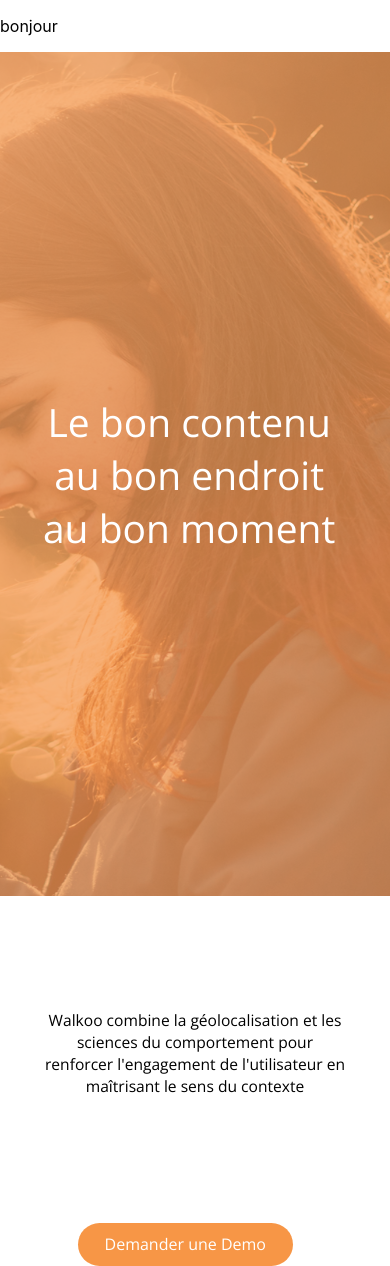
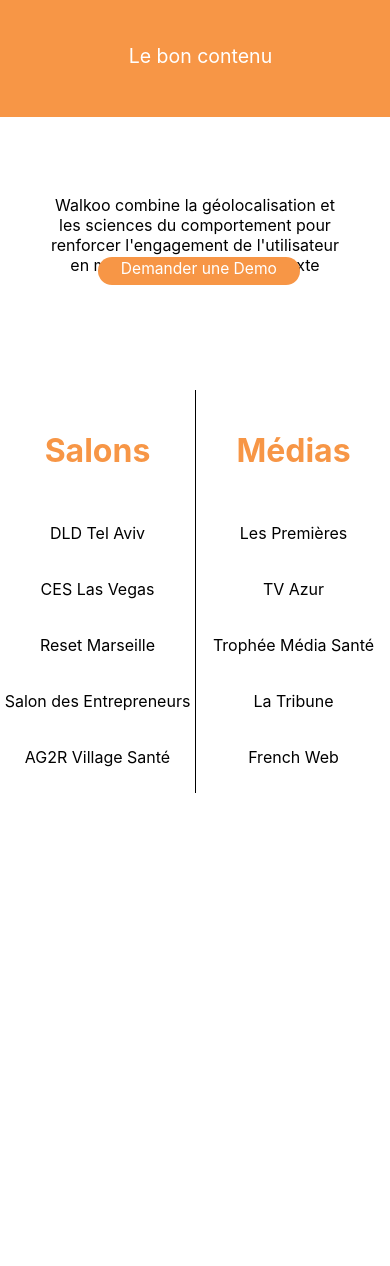
Before and after one commit to JulieGcql/walkoo_project, a React (Create React App) app in the folder frontend/: page / in a window 390 px wide. After the commit the page ends 844 px from the top, so only its background shows below. Built offline with nearby package versions, Linux system fonts and the light colour scheme; a web font is replaced by a local one.

Commit message:
component accueil and salons et média

```diff
--- a/frontend/package.json
+++ b/frontend/package.json
@@ -3,6 +3,7 @@
   "version": "0.1.0",
   "private": true,
   "dependencies": {
+    "animate.css": "^3.7.0",
     "node-sass": "^4.10.0",
     "react": "^16.6.3",
     "react-dom": "^16.6.3",
--- a/frontend/public/index.html
+++ b/frontend/public/index.html
@@ -11,7 +11,7 @@
     -->
     <link rel="manifest" href="%PUBLIC_URL%/manifest.json">
     <link href="http://fr.allfont.net/allfont.css?fonts=lane-narrow" rel="stylesheet" type="text/css" />
-
+    <link rel="stylesheet" href="https://cdnjs.cloudflare.com/ajax/libs/animate.css/3.7.0/animate.min.css">
     <!--
       Notice the use of %PUBLIC_URL% in the tags above.
       It will be replaced with the URL of the `public` folder during the build.
--- a/frontend/src/Pages/Website/Website.js
+++ b/frontend/src/Pages/Website/Website.js
@@ -2,6 +2,7 @@
 import Navbar from '../../components/Navbar/Navbar';
 import Expertise from '../../components/Expertise/Expertise'
 import Accueil from '../../components/Accueil/Accueil'
+import MediasSalons from '../../components/MediasSalons/MediasSalons'
 
 export default class Website extends Component {
   render() {
@@ -10,6 +11,7 @@
         <Navbar/>
         <Expertise/>
         <Accueil/>
+        <MediasSalons/>
       </div>
     )
   }
--- a/frontend/src/components/Accueil/Accueil.js
+++ b/frontend/src/components/Accueil/Accueil.js
@@ -1,18 +1,26 @@
 import React, { Component } from 'react';
-import'./Accueil.scss';
+import './Accueil.scss';
 
 
 export default class Accueil extends Component {
   render() {
     return (
-      <div class="Container">
-        <div className="opacity">
-          <div class="Text1">Le bon contenu au bon endroit au bon moment</div>
-          <div class="Text2">Walkoo combine la géolocalisation et les sciences du comportement
-                      pour renforcer l'engagement de l'utilisateur en maîtrisant le sens
-                du contexte</div>
-          <div class="boutton">Demander une Demo</div>
+      <div class="containerAnim">
+
+        <div className="Text1 ">
+
+              <div className="first">Le bon contenu</div>
+              <div className="second">Au bon endroit</div>
+              <div className="third">Au bon moment</div>
         </div>
+
+        <div className="secondContainer">
+
+          <p className="Text2">Walkoo combine la géolocalisation et les sciences du comportement pour renforcer l'engagement de l'utilisateur en maîtrisant le sens du contexte</p>
+          <p className="Bouton">Demander une Demo</p>
+        </div>
+
+
       </div>
 
 
--- a/frontend/src/components/Accueil/Accueil.scss
+++ b/frontend/src/components/Accueil/Accueil.scss
@@ -1,116 +1,249 @@
 @import '../../Variables.scss';
 @import url('https://fonts.googleapis.com/css?family=Open+Sans');
 
-
-.Container {
-display: grid;
-grid-template-columns: 0.6fr 1fr;
-grid-template-rows: 1fr 1fr 1fr;
-grid-template-areas: "Text1 ." "Text2 ." "boutton .";
-grid-area: Container;
-background-image: url(../../pictures/Nenette.jpg);
-height:100vh;
-background-size: cover;
+.containerAnim{
+  height: 25vw;
+  justify-items: center;
 
 
-.opacity{
-    background-color:  rgba(247,150,70,0.7);
-    height: 100vh;
-    display: flex;
-    flex-direction: column;
-    justify-content: space-around;
+
+  .Text1 {
     text-align: center;
+    height: 30vw;
+    background-color: rgb(247, 150, 70);
+    display: inline-flex;
+    font-size: 2vw;
+    color:white;
+    width: 100vw;
+    position:absolute;
+    top:0;
+
+    .first{
+
+      // visibility:hidden;
+      font-size:5vw;
+        width: auto;
+        height: auto;
+        color:white;
+        position: absolute;
+        -webkit-animation: mymove 20s infinite; /* Safari 4.0 - 8.0 */
+        animation: mymove 20s infinite;
+        z-index:1;
+        left: 33vw;
+    }
+
+    .second{
+
+      visibility:hidden;
+      font-size:5vw;
+        width: auto;
+        height: auto;
+        color:white;
+        left:0px;
+        position: absolute;
+        -webkit-animation: mymove2 20s infinite; /* Safari 4.0 - 8.0 */
+        animation: mymove2 20s infinite;
+        animation-delay: 5s;
+        z-index:2;
+        left: 33vw;
+    }
+
+    .third{
+
+    visibility:hidden;
+      font-size:5vw;
+        width: auto;
+        height: auto;
+        color:white;
+        left:0px;
+        position: absolute;
+        -webkit-animation: mymove3 20s infinite; /* Safari 4.0 - 8.0 */
+        animation: mymove3 20s infinite;
+        animation-delay:10s;
+        z-index:3;
+        left: 33vw;
+    }
+  }
+}
+  .secondContainer{
+    margin-top: 34vw;
+    height:20vw;
+  }
+    .Text2 {
+      text-align: center;
+      height: 6vw;
+      bottom: 2vw;
+      margin-left: 15vw;
+      margin-right: 15vw;
+    }
+
+    .Bouton {
+      text-align: center;
+      background-color: rgb(247, 150, 70);
+      height: 5vw;
+      border-radius: 90px;
+      font-size: 2vw;
+      color: white;
+      width: 40%;
+      line-height: 5vw;
+      margin-left: 30vw;
+      bottom: 2vw;
+
+    }
 
 
-.Text1 {
-    grid-area: Text1;
+    /* Safari 4.0 - 8.0 */
+    @-webkit-keyframes mymove
+    {
+        0%   {bottom: 0vw;opacity:1}
+        10%  {bottom: 7vw;visibility:visible;}
+        46% {bottom: 1vw;opacity:1;}
+        51%{bottom:25vw;opacity:0.2;}
+        100%{bottom:25vw;opacity:0;}
+    }
 
+    /* Standard syntax */
+    @keyframes mymove
+    {
+
+      0%   {bottom: 0vw;opacity:1}
+      10%  {bottom: 7vw;visibility:visible;}
+      46% {bottom: 15vw;opacity:1;}
+      51%{bottom:25vw;opacity:0.2;}
+      100%{bottom:25vw;opacity:0;}
+    }
+
+    @-webkit-keyframes mymove2
+    {
+
+      0%   {bottom: 0vw;opacity:1}
+        10%  {bottom: 7vw;visibility:visible;}
+        46% {bottom: 15vw;opacity:1;}
+        51%{bottom:25vw;opacity:0.2;}
+        100%{bottom:25vw;opacity:0;}
+  }
+    /* Standard syntax */
+    @keyframes mymove2
+    {
+
+      0%   {bottom: 0vw;opacity:1}
+        10%  {bottom: 7vw;visibility:visible;}
+        46% {bottom: 15vw;opacity:1;}
+        51%{bottom:25vw;opacity:0.2;}
+        100%{bottom:25vw;opacity:0;}
+  }
+    @-webkit-keyframes mymove3
+    {
+      0%   {bottom: 0vw;opacity:1}
+        10%  {bottom: 7vw;visibility:visible;}
+        46% {bottom: 15vw;opacity:1;}
+        51%{bottom:25vw;opacity:0.2;}
+        100%{bottom:25vw;opacity:0;}
+  }
+
+    /* Standard syntax */
+    @keyframes mymove3
+    {
+      0%   {bottom: 0vw;opacity:1}
+      10%  {bottom: 7vw;visibility:visible;}
+      46% {bottom: 15vw;opacity:1;}
+      51%{bottom:25vw;opacity:0.2;}
+      100%{bottom:25vw;opacity:0;}
+  }
+
+
+
+
+/*telport*/
+@media screen and (max-width: 425px) {
+
+  .secondContainer{
+    margin-top: 50vw;
+    height:33vw;
+  }
+
+  .Text1 {
     text-align: center;
-    font-family: 'Open Sans', sans-serif;
+    height: 50vw;
+    background-color: #f79646;
+    display: inline-flex;
+    font-size: 6vw;
+    color: white;
+    width: 100vw;
+    position: absolute;
+    top: 0;
+  }
+
+  .Text2 {
+    text-align: center;
+    height: 6vw;
+    bottom: 2vw;
+    margin-left: 11vw;
+    margin-right: 11vw;
+}
+  .Bouton {
+    text-align: center;
+    background-color: #f79646;
+    height: 7vw;
+    border-radius: 90px;
     font-size: 4vw;
-    color:white;
-    margin-left: 3vw;
-    padding-right: 3vw;
+    color: white;
+    width: 52%;
+    line-height: 6vw;
+    margin-left: 25vw;
+    top: 62vw;
+    position: absolute;
+}
 
 }
 
 
-.Text2 {
-    grid-area: Text2;
+/*Ecran Moyen desktop*/
 
+@media screen and (max-width: 768px) {
+
+  .secondContainer{
+    margin-top: 50vw;
+    height:33vw;
+  }
+
+  .Text1 {
     text-align: center;
-    font-family: 'Open Sans', sans-serif;
-    margin-left: 3vw;
-    margin-right: 3vw;
-    font-size: 1.3vw;
+    height: 50vw;
+    background-color: #f79646;
+    display: inline-flex;
+    font-size: 6vw;
+    color: white;
+    width: 100vw;
+    position: absolute;
+    top: 0;
+  }
+
+  .Text2 {
+    text-align: center;
+    height: 6vw;
+    bottom: 2vw;
+    margin-left: 11vw;
+    margin-right: 11vw;
+}
+  .Bouton {
+    text-align: center;
+    background-color: #f79646;
+    height: 7vw;
+    border-radius: 90px;
+    font-size: 4vw;
+    color: white;
+    width: 52%;
+    line-height: 6vw;
+    margin-left: 25vw;
+    top: 62vw;
+    position: absolute;
+}
 }
 
+/*Ecran Large desktop*/
 
-.boutton {
-    grid-area: Text3;
-    width: 55%;
-    line-height: 5vw;
-    color: white;
-    background-color:  rgb(247, 150, 70);
-    text-align: center;
-    font-family: 'Open Sans', sans-serif;
-    margin-left: 8vw;
-    margin-right: 8vw;
-    border-radius:50px;
-    line-height: 4vw;
-}
-        }
-    }
-
-@media (max-width: 600px) {
-        .Container {
-display: grid;
-grid-template-columns: 1fr;
-grid-template-rows: 1fr 1fr 1fr;
-grid-template-areas: "Text1 ." "Text2 ." "boutton .";
-grid-area: Container;
-background-image: url(../../pictures/Nenette.jpg);
-height:100vh;
-background-size: cover;
-background-position: right;
-}
-
-.Text1 {
-    grid-area: Text1;
-
-    text-align: center;
-    font-family: 'Open Sans', sans-serif;
-    font-size: 10vw !important;
-    color:white;
-    margin-left: 7vw !important;
-    margin-right: 7vw !important;
-}
-
-.Text2 {
-    grid-area: Text2;
-
-    text-align: center;
-    font-family: 'Open Sans', sans-serif;
-    margin-left: 11vw !important;
-    margin-right: 11vw !important;
-    font-size: 4vw !important;
-    position: absolute;
-    bottom: -30%;
-}
+@media screen and (min-width: 1200px) {
 
 
-.boutton {
-    grid-area: Text3;
-    width: 55%;
-    line-height: 5vw;
-    color: white;
-    background-color:  rgb(247, 150, 70);
-    text-align: center;
-    font-family: 'Open Sans', sans-serif;
-    margin-left: 20vw !important;
-    border-radius:50px;
-    line-height: 11vw !important;
-    position: absolute;
-    bottom: -50%;
-}
-}
+  }
--- /dev/null
+++ b/frontend/src/components/MediasSalons/Media.json
@@ -0,0 +1,22 @@
+[
+    {
+        "id":"1",
+        "media":"Les Premières"
+    },
+    {
+        "id":"2",
+        "media":"TV Azur"
+    },
+    {
+        "id":"3",
+        "media":"Trophée Média Santé"
+    },
+    {
+        "id":"4",
+        "media":"La Tribune"
+    },
+    {
+        "id":"5",
+        "media":"French Web"
+    }
+]
--- a/frontend/src/components/MediasSalons/MediasSalons.js
+++ b/frontend/src/components/MediasSalons/MediasSalons.js
@@ -1,11 +1,43 @@
-import React, { Component } from 'react'
-
+import React, { Component } from 'react';
+import './MediasSalons.scss';
+import MediaData from './Media.json';
+import SalonsData from './Salons.json';
 export default class Medias extends Component {
   render() {
     return (
-      <div>
 
-      </div>
+      <div className="grid-container">
+
+
+
+
+        <div className="ListeSalons">
+        <h1 className="msTitle">Salons</h1>
+          {SalonsData.map((salon, index) => {
+            return (
+              <p className="media" key={index}>{salon.salon}</p>)
+          })}
+
+        </div>
+
+
+
+
+          <div className="ListeMedia">
+          <h1 className="msTitle" >Médias</h1>
+            {MediaData.map((media, index) => {
+              return (
+                <p className="media" key={index}>{media.media}</p>)
+            })}
+
+
+          </div>
+
+        </div>
+
+
+
+
     )
   }
 }
--- a/frontend/src/components/MediasSalons/MediasSalons.scss
+++ b/frontend/src/components/MediasSalons/MediasSalons.scss
@@ -0,0 +1,39 @@
+.grid-container {
+    display: grid;
+    grid-template-columns: 1fr 1fr;
+    justify-items: center;
+    height:25vw;
+}
+.msTitle{
+    color:#f79646;
+    text-align: center;
+}
+
+.ListeSalons{
+    text-align: center;
+
+    border-right: 1px solid black;
+    width:50vw;
+    line-height: 2.5;
+}
+.ListeMedia{
+    text-align: center;
+    list-style-type: none;
+    width:50vw;
+    line-height: 2.5;
+}
+
+
+
+
+
+
+
+@media screen and (max-width: 425px) {
+
+.grid-container {
+
+    margin-top: 25vw;
+}
+
+}
--- /dev/null
+++ b/frontend/src/components/MediasSalons/Salons.json
@@ -0,0 +1,22 @@
+[
+    {
+        "id":"1",
+        "salon":"DLD Tel Aviv"
+    },
+    {
+        "id":"2",
+        "salon":"CES Las Vegas"
+    },
+    {
+        "id":"3",
+        "salon":"Reset Marseille"
+    },
+    {
+        "id":"4",
+        "salon":"Salon des Entrepreneurs"
+    },
+    {
+        "id":"5",
+        "salon":"AG2R Village Santé"
+    }
+]
--- a/frontend/src/components/Navbar/Navbar.js
+++ b/frontend/src/components/Navbar/Navbar.js
@@ -4,7 +4,7 @@
   render() {
     return (
       <div>
-        <p>bonjour</p>
+
       </div>
     )
   }
```
Also changed, not shown: 1 other file (tests, documents, lock files or other folders).
